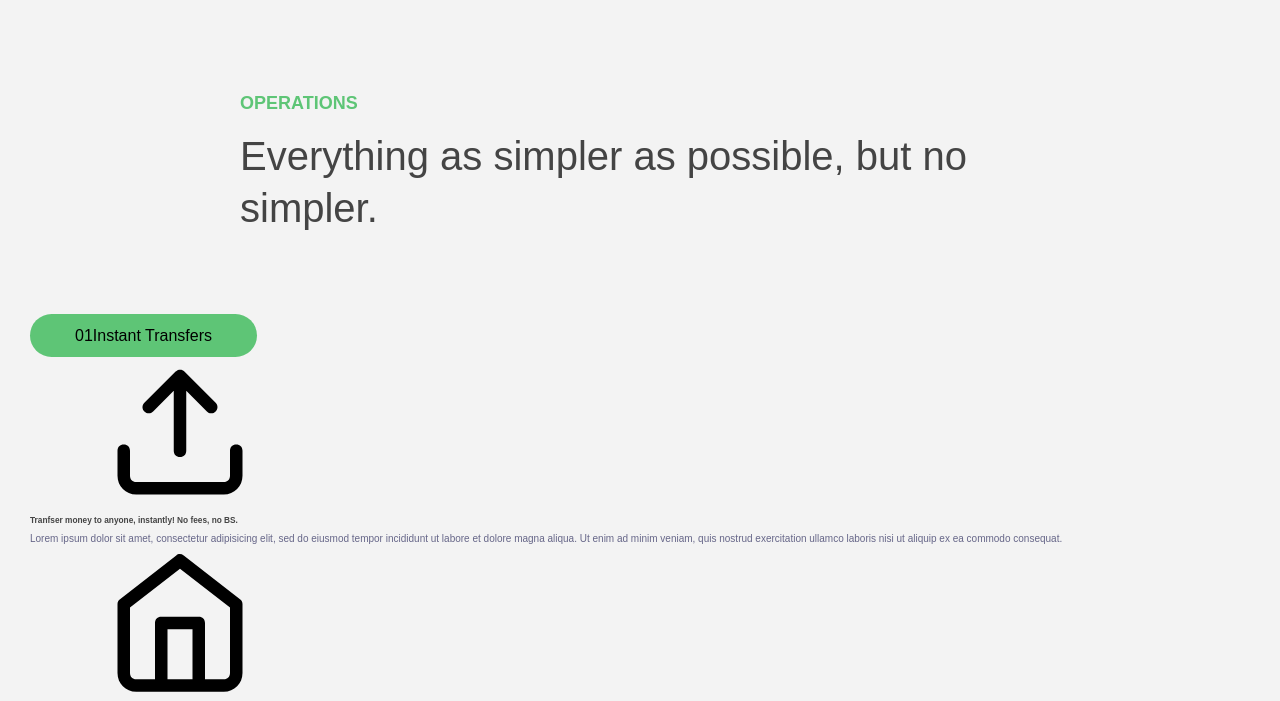
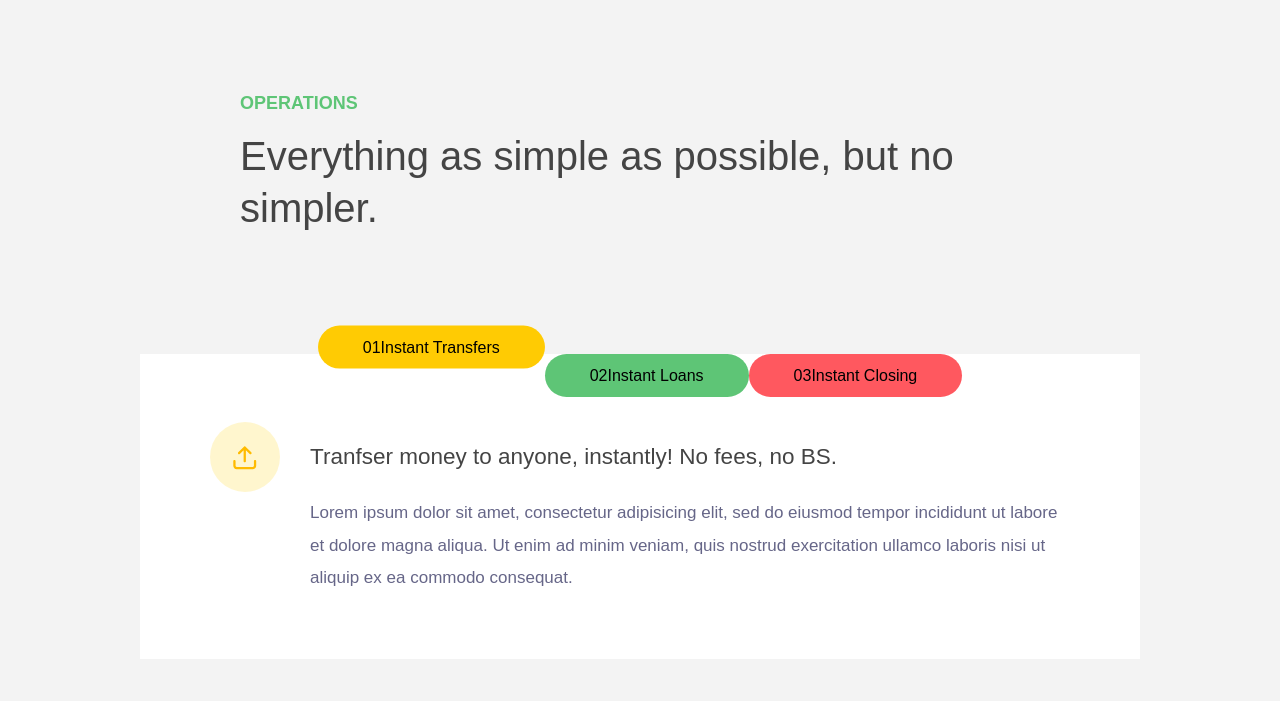
Before and after one commit to Prof758/bankist-website-project, a plain HTML site: page index.html in a window 1280 px wide. Shown: the part 2320-3021 px from the top of the page. Drawn offline with Linux system fonts and the light colour scheme.

Commit message:
add CSS to section 2 and git bug with section 2 btn

```diff
--- a/index.html
+++ b/index.html
@@ -128,13 +128,15 @@
         </div>
       </div>
     </section>
+
     <section class="section" id="section--2">
       <div class="section__title">
         <h2 class="section__description">Operations</h2>
         <h3 class="section__header">
-          Everything as simpler as possible, but no simpler.
+          Everything as simple as possible, but no simpler.
         </h3>
       </div>
+
       <div class="operations">
         <div class="operations__tab-container">
           <button
@@ -142,6 +144,12 @@
             data-tab="1"
           >
             <span>01</span>Instant Transfers
+          </button>
+          <button class="btn operations__tab operations__tab--2" data-tab="2">
+            <span>02</span>Instant Loans
+          </button>
+          <button class="btn operations__tab operations__tab--3" data-tab="3">
+            <span>03</span>Instant Closing
           </button>
         </div>
         <div
@@ -162,6 +170,7 @@
             aliquip ex ea commodo consequat.
           </p>
         </div>
+
         <div class="operations__content operations__content--2">
           <div class="operations__icon operations__icon--2">
             <svg>
@@ -196,6 +205,7 @@
         </div>
       </div>
     </section>
+
     <section class="section" id="section--3">
       <div class="section__title section__title--testimonials">
         <h2 class="section__description">Not sure yet?</h2>
--- a/style.css
+++ b/style.css
@@ -259,3 +259,96 @@ h4 {
   font-size: 2rem;
   margin-bottom: 1rem;
 }
+
+/* OPERATIONS Section 2*/
+
+.operations {
+  max-width: 100rem;
+  margin: 12rem auto 0 auto;
+
+  background-color: #fff;
+}
+
+.operations__tab-container {
+  display: flex;
+  justify-content: center;
+}
+
+.operations__tab--1 {
+  background-color: var(--color-secondary);
+}
+
+.operations__tab--1:hover {
+  background-color: var(--color-secondary-darker);
+}
+
+.operations__tab--3 {
+  background-color: var(--color-tertiary);
+  margin: 0;
+}
+
+.operations__tab--3:hover {
+  background-color: var(--color-tertiary-darker);
+}
+
+.operations__tab--active {
+  transform: translateY(-66%);
+}
+
+.operations__content {
+  display: none;
+
+  /* JUST PRESENTATIONAL */
+  font-size: 1.7rem;
+  padding: 2.5rem 7rem 6.5rem 7rem;
+}
+
+.operations__content--active {
+  display: grid;
+  grid-template-columns: 7rem 1fr;
+  column-gap: 3rem;
+  row-gap: 0.5rem;
+}
+
+.operations__header {
+  font-size: 2.25rem;
+  font-weight: 500;
+  align-self: center;
+}
+
+.operations__icon {
+  display: flex;
+  align-items: center;
+  justify-content: center;
+  height: 7rem;
+  width: 7rem;
+  border-radius: 50%;
+}
+
+.operations__icon svg {
+  height: 2.75rem;
+  width: 2.75rem;
+}
+
+.operations__content p {
+  grid-column: 2;
+}
+
+.operations__icon--1 {
+  background-color: var(--color-secondary-opacity);
+}
+.operations__icon--2 {
+  background-color: var(--color-primary-opacity);
+}
+.operations__icon--3 {
+  background-color: var(--color-tertiary-opacity);
+}
+.operations__icon--1 svg {
+  fill: var(--color-secondary-darker);
+}
+.operations__icon--2 svg {
+  fill: var(--color-primary);
+}
+.operations__icon--3 svg {
+  fill: var(--color-tertiary);
+}
```
